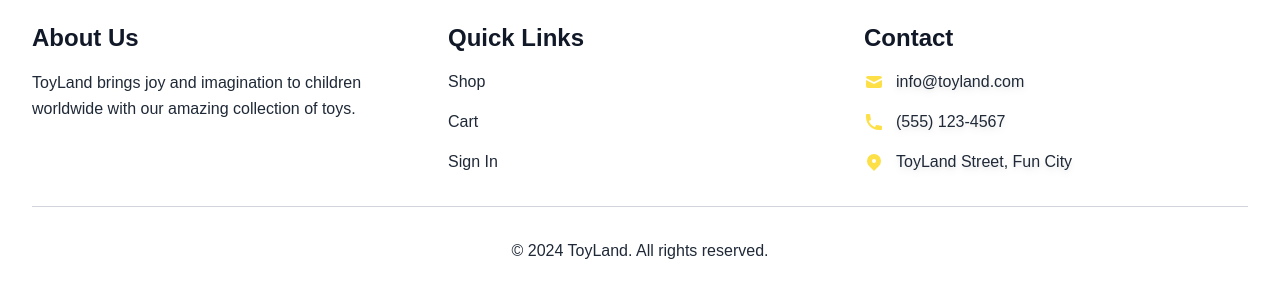
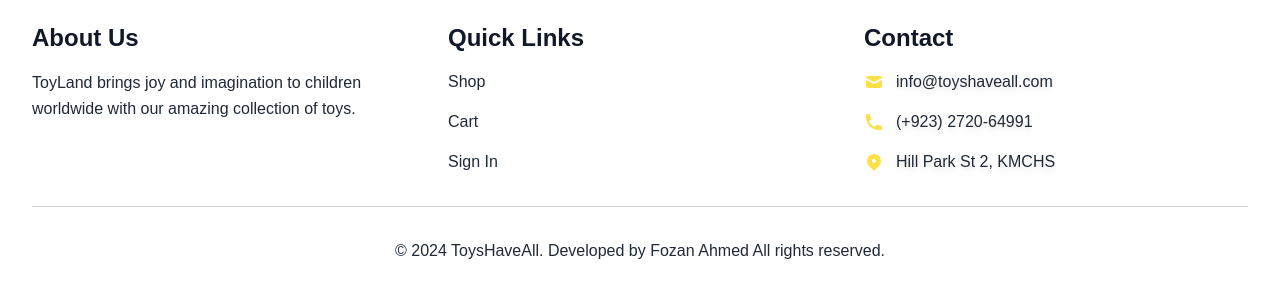
Before and after one commit to felixarash/ToysHaveAll, a Next.js app: page / in a window 1280 px wide. Shown: the part 987-1279 px from the top of the page. Built offline with nearby package versions, Linux system fonts and the light colour scheme.

Commit message:
Update footer with contact information and company details

```diff
--- a/src/components/layout/Footer.tsx
+++ b/src/components/layout/Footer.tsx
@@ -60,19 +60,19 @@ export default function Footer() {
                   <path d="M2.003 5.884L10 9.882l7.997-3.998A2 2 0 0016 4H4a2 2 0 00-1.997 1.884z" />
                   <path d="M18 8.118l-8 4-8-4V14a2 2 0 002 2h12a2 2 0 002-2V8.118z" />
                 </svg>
-                <span className="drop-shadow-md">info@toyland.com</span>
+                <span className="drop-shadow-md">info@toyshaveall.com</span>
               </li>
               <li className="flex items-center justify-center md:justify-start gap-3">
                 <svg className="w-5 h-5 text-yellow-300" fill="currentColor" viewBox="0 0 20 20">
                   <path d="M2 3a1 1 0 011-1h2.153a1 1 0 01.986.836l.74 4.435a1 1 0 01-.54 1.06l-1.548.773a11.037 11.037 0 006.105 6.105l.774-1.548a1 1 0 011.059-.54l4.435.74a1 1 0 01.836.986V17a1 1 0 01-1 1h-2C7.82 18 2 12.18 2 5V3z" />
                 </svg>
-                <span className="drop-shadow-md">(555) 123-4567</span>
+                <span className="drop-shadow-md">(+923) 2720-64991</span>
               </li>
               <li className="flex items-center justify-center md:justify-start gap-3">
                 <svg className="w-5 h-5 text-yellow-300" fill="currentColor" viewBox="0 0 20 20">
                   <path fillRule="evenodd" d="M5.05 4.05a7 7 0 119.9 9.9L10 18.9l-4.95-4.95a7 7 0 010-9.9zM10 11a2 2 0 100-4 2 2 0 000 4z" clipRule="evenodd" />
                 </svg>
-                <span className="drop-shadow-md">ToyLand Street, Fun City</span>
+                <span className="drop-shadow-md">Hill Park St 2, KMCHS</span>
               </li>
             </ul>
           </div>
@@ -81,7 +81,7 @@ export default function Footer() {
         {/* Copyright Section */}
         <div className="pt-8 border-t border-gray-300 text-center">
           <p className="text-base text-gray-800 font-medium">
-            © 2024 ToyLand. All rights reserved.
+            © 2024 ToysHaveAll. Developed by Fozan Ahmed All rights reserved.
           </p>
         </div>
       </div>
```
